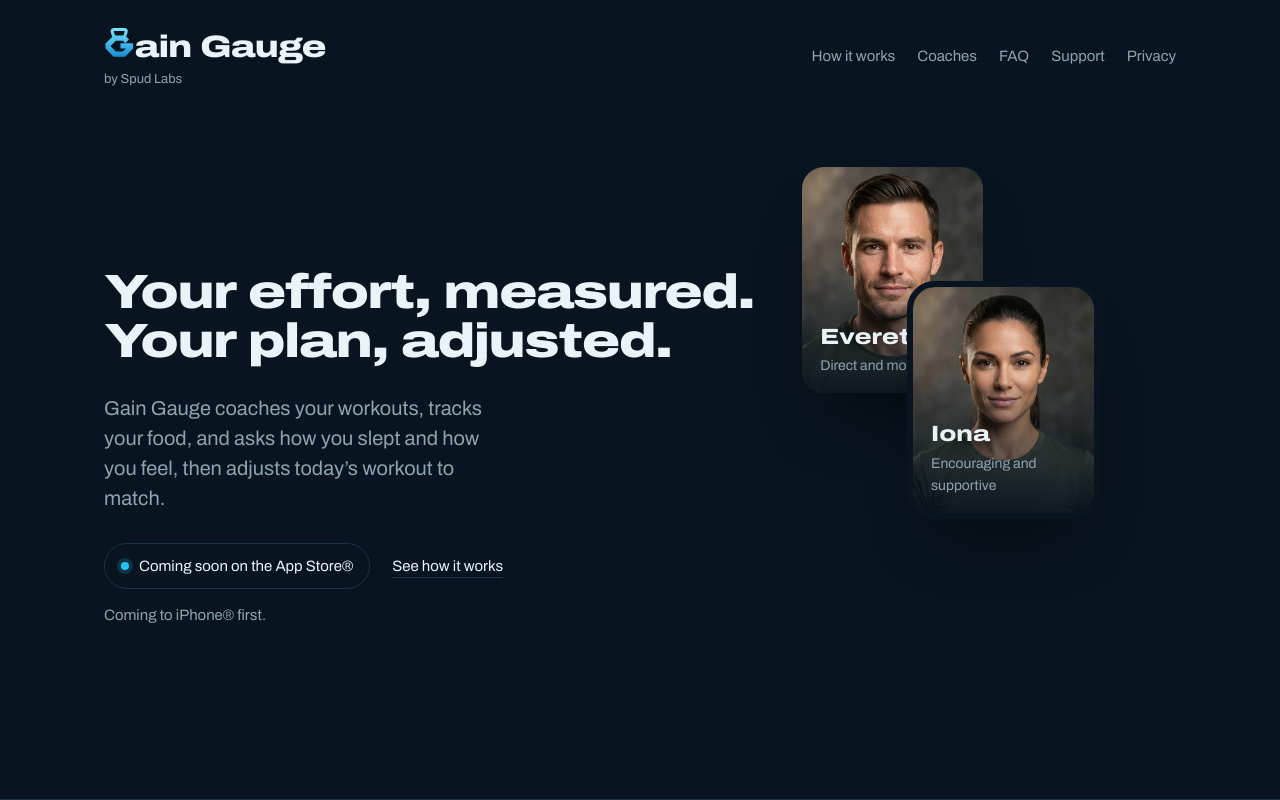
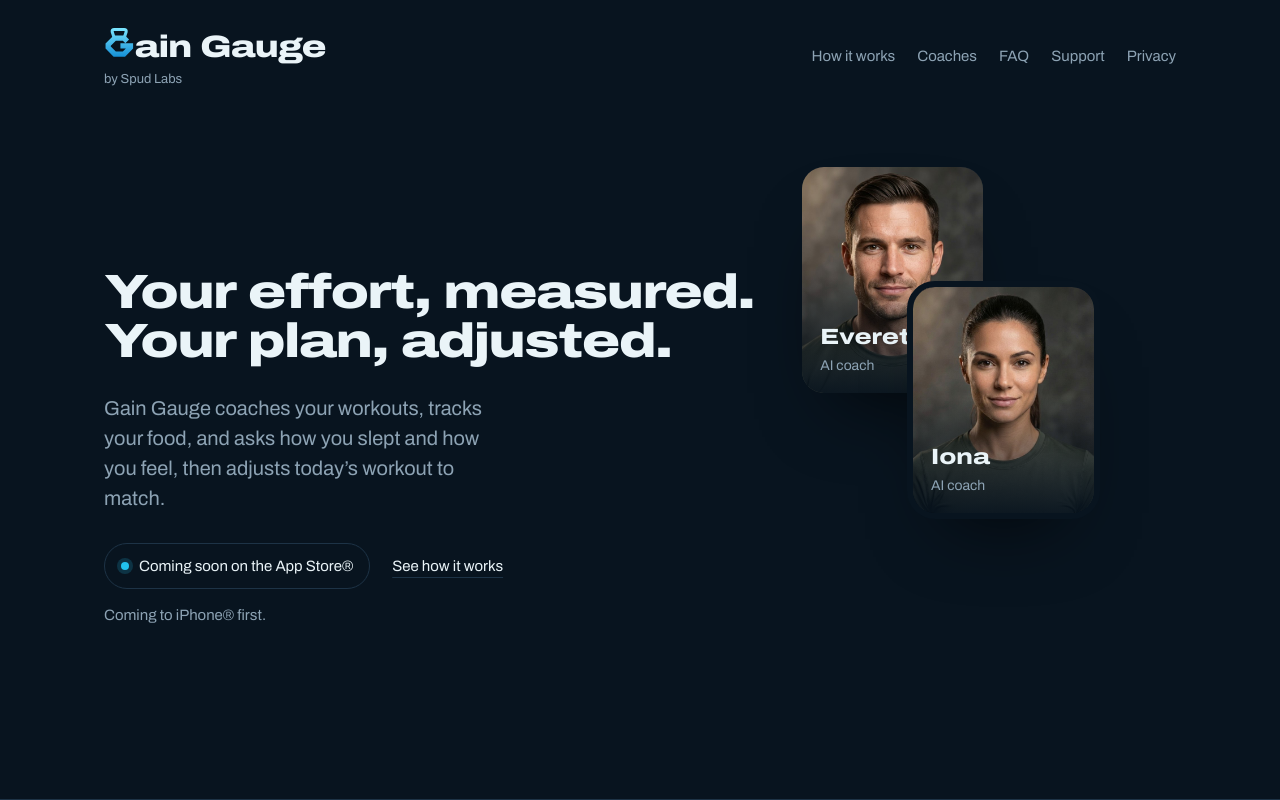
Before and after one commit to chipperdrake/gaingauge, a plain HTML site: page index.html in a window 1280 px wide. Shown: the top 800 px of the page. Drawn offline with Linux system fonts and the light colour scheme.

Commit message:
Coaches: drop fixed-personality captions; any coach pairs with any style

```diff
--- a/index.html
+++ b/index.html
@@ -23,8 +23,8 @@
       <p class="first">Coming to iPhone&reg; first.</p>
     </div>
     <div class="duo" aria-label="Coaches Everett and Iona">
-      <figure class="portrait p1"><img src="img/coach-everett.jpg" alt="Coach Everett, an AI-generated character" width="640" height="800"><figcaption><b>Everett</b>Direct and motivating</figcaption></figure>
-      <figure class="portrait p2"><img src="img/coach-iona.jpg" alt="Coach Iona, an AI-generated character" width="640" height="800"><figcaption><b>Iona</b>Encouraging and supportive</figcaption></figure>
+      <figure class="portrait p1"><img src="img/coach-everett.jpg" alt="Coach Everett, an AI-generated character" width="640" height="800"><figcaption><b>Everett</b>AI coach</figcaption></figure>
+      <figure class="portrait p2"><img src="img/coach-iona.jpg" alt="Coach Iona, an AI-generated character" width="640" height="800"><figcaption><b>Iona</b>AI coach</figcaption></figure>
     </div>
   </div>
 </div>
@@ -58,12 +58,12 @@
 </div></section>
 
 <section id="coaches"><div class="wrap">
-  <div class="section-head"><h2 class="display">Your coach. Your pace.</h2><p>Pick the coach and the style that fits you. Change either one anytime in Settings.</p></div>
+  <div class="section-head"><h2 class="display">Your coach. Your pace.</h2><p>Two coaches. Four styles. Pair any coach with any style, and switch either one anytime in Settings.</p></div>
   <div class="coach-cards">
     <article class="coach"><img src="img/coach-everett.jpg" alt="" width="640" height="800" loading="lazy">
-      <div><h3>Everett</h3><p class="tag">Direct and motivating</p><blockquote>"Quick check-in on Recover first? It helps me read how you're feeling."</blockquote></div></article>
+      <div><h3>Everett</h3><p class="tag">Pairs with any style</p><blockquote>"Quick check-in on Recover first? It helps me read how you're feeling."</blockquote></div></article>
     <article class="coach"><img src="img/coach-iona.jpg" alt="" width="640" height="800" loading="lazy">
-      <div><h3>Iona</h3><p class="tag">Encouraging and supportive</p><blockquote>"Thanks for checking in. A few more days and we'll start to see your rhythm."</blockquote></div></article>
+      <div><h3>Iona</h3><p class="tag">Pairs with any style</p><blockquote>"Thanks for checking in. A few more days and we'll start to see your rhythm."</blockquote></div></article>
   </div>
   <dl class="styles">
     <div><dt>Push Me</dt><dd>High energy. I'll push you.</dd></div>
```
